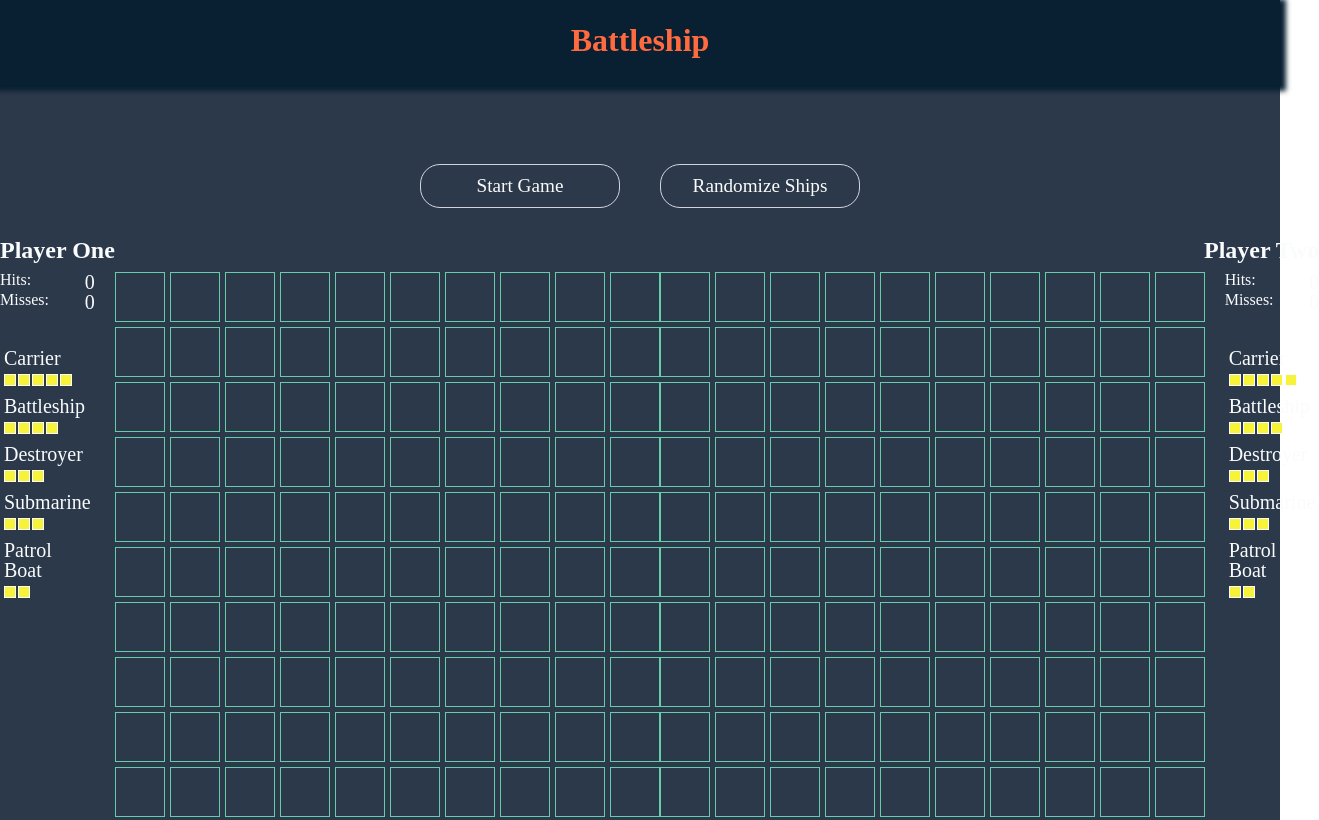
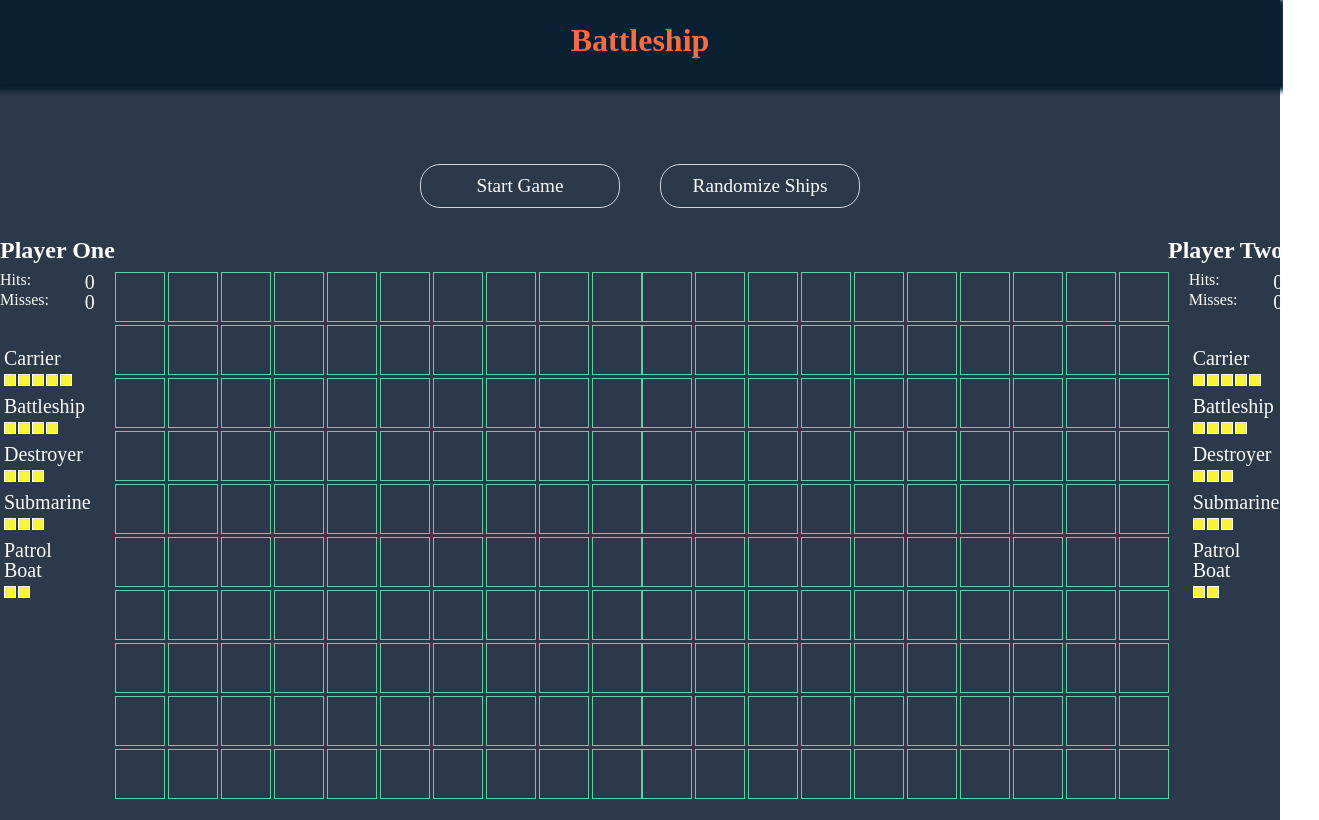
Before and after one commit to ExtF8/projectBattleship, a website: page index.html in a window 1280 px wide. Shown: the top 820 px of the page, 1319 px wide, since content can reach past the window. Drawn offline with Linux system fonts and the light colour scheme.

Commit message:
refactored grid setup and minor style adjustments

```diff
--- a/styles/style.css
+++ b/styles/style.css
@@ -173,10 +173,10 @@ header {
     flex-direction: row-reverse;
 }
 
-.gameboard {
+#playerOneGameboard, #playerTwoGameboard {
     display: grid;
     grid-template-columns: repeat(10, 1fr);
-    grid-gap: 5px;
+    gap: 3px;
 }
 
 .cell {
@@ -198,12 +198,20 @@ header {
     transform: scale(1.03);
 }
 
-.cell-placed {
-    fill: lightgreen;
+.empty-cell {
+    background-color: transparent;
+}
+
+.ship-cell {
+    background-color: lightgreen;
 }
 
 .cell-hit {
-    fill: red;
+    background-color: red;
+}
+
+.cell-miss {
+    background-color: yellow;
 }
 
 /* Styling for the X symbol */
@@ -211,8 +219,8 @@ header {
 .x::after {
     content: "";
     position: absolute;
-    width: 3px;
-    height: 49px;
+    width: 30px;
+    height: 30px;
     transform-origin: center;
     box-shadow: -2px 5px 3px 0px rgba(0, 0, 0, 0.2);
 }
@@ -236,308 +244,6 @@ header {
 }
 
 
-
-/* Cells */
-.div1 {
-    grid-area: 1 / 1 / 2 / 2;
-}
-.div2 {
-    grid-area: 1 / 2 / 2 / 3;
-}
-.div3 {
-    grid-area: 1 / 3 / 2 / 4;
-}
-.div4 {
-    grid-area: 1 / 4 / 2 / 5;
-}
-.div5 {
-    grid-area: 1 / 5 / 2 / 6;
-}
-.div6 {
-    grid-area: 1 / 6 / 2 / 7;
-}
-.div7 {
-    grid-area: 1 / 7 / 2 / 8;
-}
-.div8 {
-    grid-area: 1 / 8 / 2 / 9;
-}
-.div9 {
-    grid-area: 1 / 9 / 2 / 10;
-}
-.div10 {
-    grid-area: 1 / 10 / 2 / 11;
-}
-.div11 {
-    grid-area: 2 / 1 / 3 / 2;
-}
-.div12 {
-    grid-area: 2 / 2 / 3 / 3;
-}
-.div13 {
-    grid-area: 2 / 3 / 3 / 4;
-}
-.div14 {
-    grid-area: 2 / 4 / 3 / 5;
-}
-.div15 {
-    grid-area: 2 / 5 / 3 / 6;
-}
-.div16 {
-    grid-area: 2 / 6 / 3 / 7;
-}
-.div17 {
-    grid-area: 2 / 7 / 3 / 8;
-}
-.div18 {
-    grid-area: 2 / 8 / 3 / 9;
-}
-.div19 {
-    grid-area: 2 / 9 / 3 / 10;
-}
-.div20 {
-    grid-area: 2 / 10 / 3 / 11;
-}
-.div21 {
-    grid-area: 3 / 1 / 4 / 2;
-}
-.div22 {
-    grid-area: 3 / 2 / 4 / 3;
-}
-.div23 {
-    grid-area: 3 / 3 / 4 / 4;
-}
-.div24 {
-    grid-area: 3 / 4 / 4 / 5;
-}
-.div25 {
-    grid-area: 3 / 5 / 4 / 6;
-}
-.div26 {
-    grid-area: 3 / 6 / 4 / 7;
-}
-.div27 {
-    grid-area: 3 / 7 / 4 / 8;
-}
-.div28 {
-    grid-area: 3 / 8 / 4 / 9;
-}
-.div29 {
-    grid-area: 3 / 9 / 4 / 10;
-}
-.div30 {
-    grid-area: 3 / 10 / 4 / 11;
-}
-.div31 {
-    grid-area: 4 / 1 / 5 / 2;
-}
-.div32 {
-    grid-area: 4 / 2 / 5 / 3;
-}
-.div33 {
-    grid-area: 4 / 3 / 5 / 4;
-}
-.div34 {
-    grid-area: 4 / 4 / 5 / 5;
-}
-.div35 {
-    grid-area: 4 / 5 / 5 / 6;
-}
-.div36 {
-    grid-area: 4 / 6 / 5 / 7;
-}
-.div37 {
-    grid-area: 4 / 7 / 5 / 8;
-}
-.div38 {
-    grid-area: 4 / 8 / 5 / 9;
-}
-.div39 {
-    grid-area: 4 / 9 / 5 / 10;
-}
-.div40 {
-    grid-area: 4 / 10 / 5 / 11;
-}
-.div41 {
-    grid-area: 5 / 1 / 6 / 2;
-}
-.div42 {
-    grid-area: 5 / 2 / 6 / 3;
-}
-.div43 {
-    grid-area: 5 / 3 / 6 / 4;
-}
-.div44 {
-    grid-area: 5 / 4 / 6 / 5;
-}
-.div45 {
-    grid-area: 5 / 5 / 6 / 6;
-}
-.div46 {
-    grid-area: 5 / 6 / 6 / 7;
-}
-.div47 {
-    grid-area: 5 / 7 / 6 / 8;
-}
-.div48 {
-    grid-area: 5 / 8 / 6 / 9;
-}
-.div49 {
-    grid-area: 5 / 9 / 6 / 10;
-}
-.div50 {
-    grid-area: 5 / 10 / 6 / 11;
-}
-.div51 {
-    grid-area: 6 / 1 / 7 / 2;
-}
-.div52 {
-    grid-area: 6 / 2 / 7 / 3;
-}
-.div53 {
-    grid-area: 6 / 3 / 7 / 4;
-}
-.div54 {
-    grid-area: 6 / 4 / 7 / 5;
-}
-.div55 {
-    grid-area: 6 / 5 / 7 / 6;
-}
-.div56 {
-    grid-area: 6 / 6 / 7 / 7;
-}
-.div57 {
-    grid-area: 6 / 7 / 7 / 8;
-}
-.div58 {
-    grid-area: 6 / 8 / 7 / 9;
-}
-.div59 {
-    grid-area: 6 / 9 / 7 / 10;
-}
-.div60 {
-    grid-area: 6 / 10 / 7 / 11;
-}
-.div61 {
-    grid-area: 7 / 1 / 8 / 2;
-}
-.div62 {
-    grid-area: 7 / 2 / 8 / 3;
-}
-.div63 {
-    grid-area: 7 / 3 / 8 / 4;
-}
-.div64 {
-    grid-area: 7 / 4 / 8 / 5;
-}
-.div65 {
-    grid-area: 7 / 5 / 8 / 6;
-}
-.div66 {
-    grid-area: 7 / 6 / 8 / 7;
-}
-.div67 {
-    grid-area: 7 / 7 / 8 / 8;
-}
-.div68 {
-    grid-area: 7 / 8 / 8 / 9;
-}
-.div69 {
-    grid-area: 7 / 9 / 8 / 10;
-}
-.div70 {
-    grid-area: 7 / 10 / 8 / 11;
-}
-.div71 {
-    grid-area: 8 / 1 / 9 / 2;
-}
-.div72 {
-    grid-area: 8 / 2 / 9 / 3;
-}
-.div73 {
-    grid-area: 8 / 3 / 9 / 4;
-}
-.div74 {
-    grid-area: 8 / 4 / 9 / 5;
-}
-.div75 {
-    grid-area: 8 / 5 / 9 / 6;
-}
-.div76 {
-    grid-area: 8 / 6 / 9 / 7;
-}
-.div77 {
-    grid-area: 8 / 7 / 9 / 8;
-}
-.div78 {
-    grid-area: 8 / 8 / 9 / 9;
-}
-.div79 {
-    grid-area: 8 / 9 / 9 / 10;
-}
-.div80 {
-    grid-area: 8 / 10 / 9 / 11;
-}
-.div81 {
-    grid-area: 9 / 1 / 10 / 2;
-}
-.div82 {
-    grid-area: 9 / 2 / 10 / 3;
-}
-.div83 {
-    grid-area: 9 / 3 / 10 / 4;
-}
-.div84 {
-    grid-area: 9 / 4 / 10 / 5;
-}
-.div85 {
-    grid-area: 9 / 5 / 10 / 6;
-}
-.div86 {
-    grid-area: 9 / 6 / 10 / 7;
-}
-.div87 {
-    grid-area: 9 / 7 / 10 / 8;
-}
-.div88 {
-    grid-area: 9 / 8 / 10 / 9;
-}
-.div89 {
-    grid-area: 9 / 9 / 10 / 10;
-}
-.div90 {
-    grid-area: 9 / 10 / 10 / 11;
-}
-.div91 {
-    grid-area: 10 / 1 / 11 / 2;
-}
-.div92 {
-    grid-area: 10 / 2 / 11 / 3;
-}
-.div93 {
-    grid-area: 10 / 3 / 11 / 4;
-}
-.div94 {
-    grid-area: 10 / 4 / 11 / 5;
-}
-.div95 {
-    grid-area: 10 / 5 / 11 / 6;
-}
-.div96 {
-    grid-area: 10 / 6 / 11 / 7;
-}
-.div97 {
-    grid-area: 10 / 7 / 11 / 8;
-}
-.div98 {
-    grid-area: 10 / 8 / 11 / 9;
-}
-.div99 {
-    grid-area: 10 / 9 / 11 / 10;
-}
-.div100 {
-    grid-area: 10 / 10 / 11 / 11;
-}
 
 /*-- -------------------------- -->
 <---           Footer           -->
```
